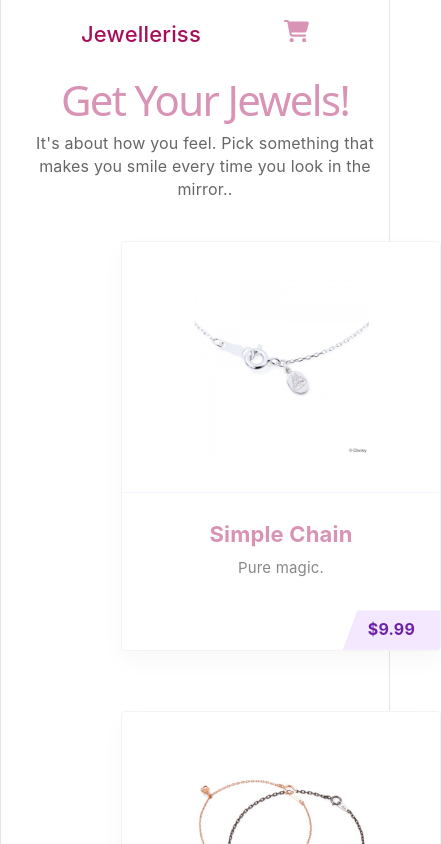
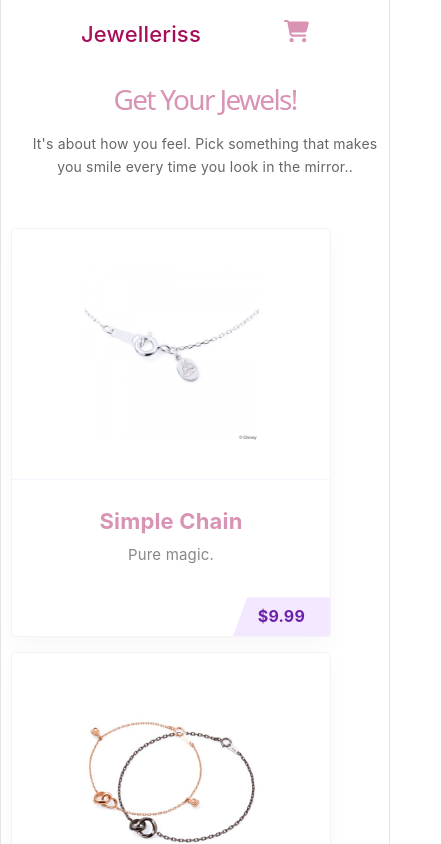
Before and after one commit to archanasingh-design/jewellery-store, a React (Vite) app: page / in a window 390 px wide. Shown: the top 844 px of the page, 441 px wide, since content can reach past the window. Built offline with nearby package versions, Linux system fonts and the light colour scheme.

Commit message:
add media querry

```diff
--- a/src/App.css
+++ b/src/App.css
@@ -363,3 +363,65 @@
   border-radius: 4px;
   cursor: pointer;
 }
+
+
+/* --- RESPONSIVE DESIGN (For Phones) --- */
+@media (max-width: 768px) {
+
+  /* 1. Hero Section chota karne ke liye */
+  .hero-section h1 {
+    font-size: 28px;
+  }
+  .hero-section p {
+    font-size: 14px;
+  }
+
+  /* 2. Grid ko 1 column karne ke liye (Sabse important) */
+  .product-grid {
+    grid-template-columns: 1fr; /* Ab line se ek-ek product dikhega */
+    padding: 10px;
+    gap: 15px;
+  }
+
+  /* 3. Detail Page ko set karne ke liye */
+  .detail-container {
+    flex-direction: column; /* Image upar aur text niche aa jayega */
+    padding: 10px;
+  }
+
+  .detail-left, .detail-right {
+    width: 100%; /* Poori screen ki width le lenge */
+  }
+
+  .main-image-box img {
+    max-height: 300px; /* Phone par image zyada badi na ho */
+  }
+
+  /* 4. Cart Page Table ko adjust karna */
+  .cart-header {
+    display: none; /* Phone par table header ganda dikhta hai, use hata dein */
+  }
+
+  .cart-item {
+    grid-template-columns: 1fr; /* Har item ek block ban jayega */
+    text-align: center;
+    gap: 10px;
+    border: 1px solid #eee;
+    padding: 15px;
+    margin-bottom: 10px;
+  }
+
+  .cart-prod-desc {
+    flex-direction: column;
+  }
+
+  .subtotal {
+    justify-content: space-between;
+    width: 100%;
+    gap: 10px;
+  }
+
+  .checkout-btn {
+    width: 100%; /* Button poori screen ka ho jaye */
+  }
+}
```
